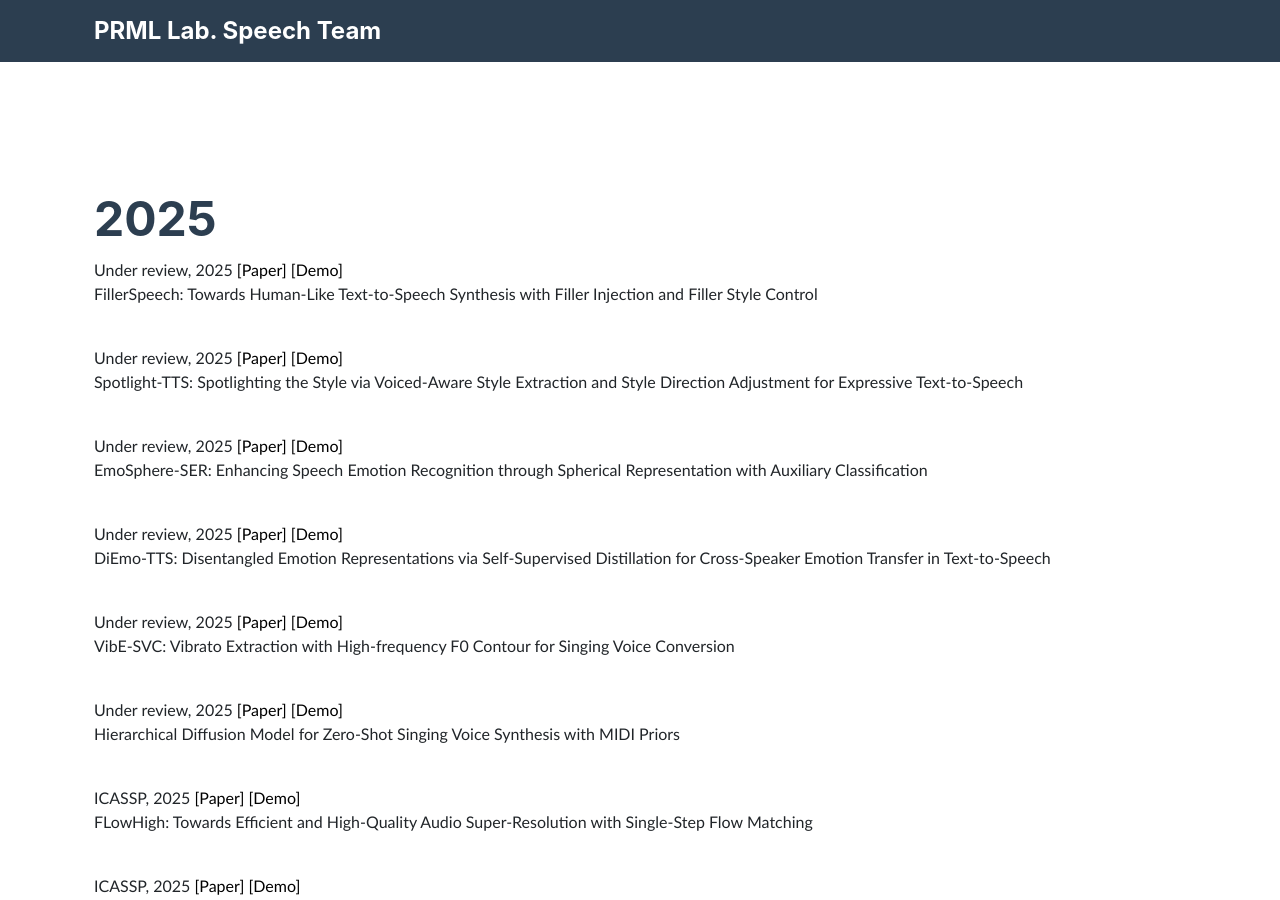
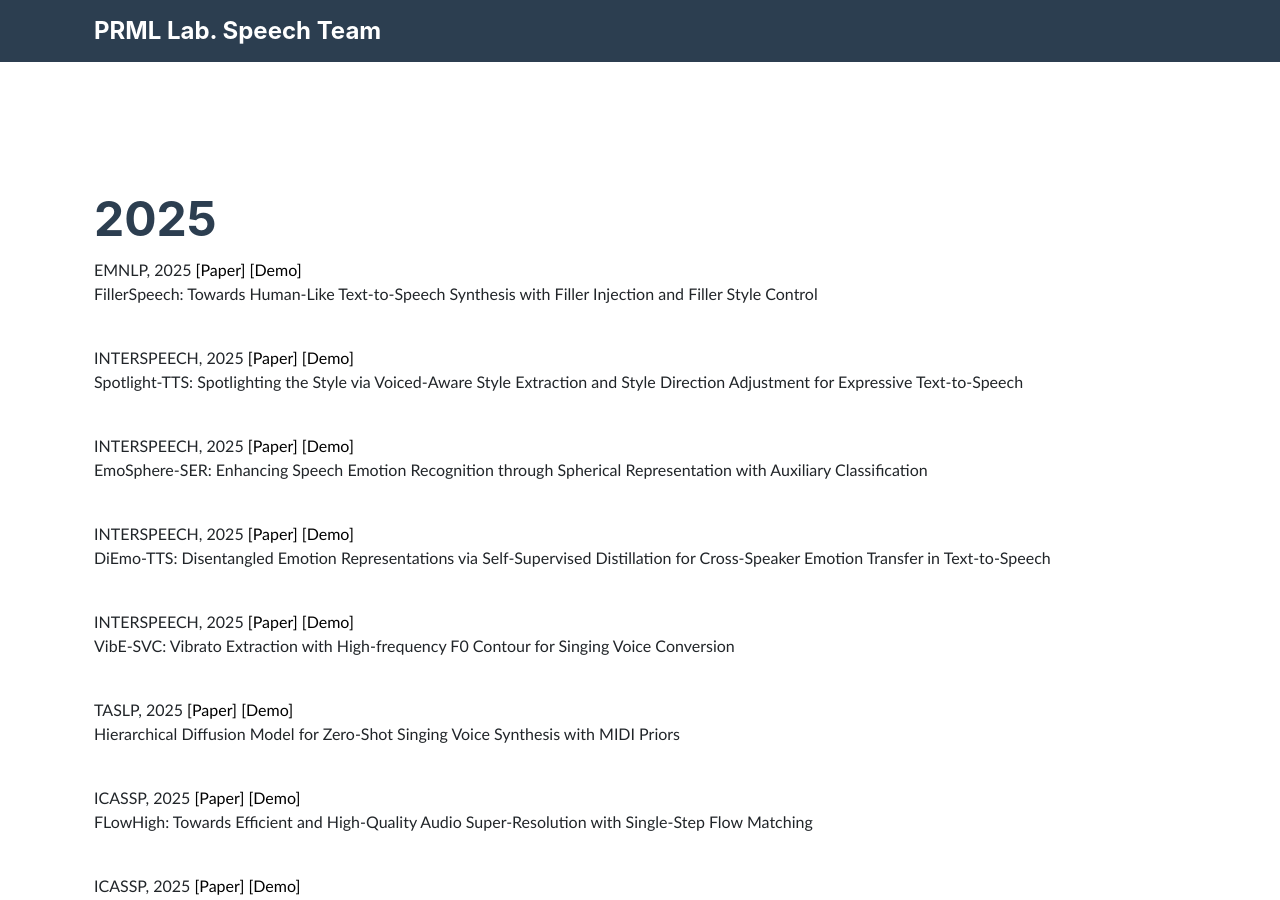
Before and after one commit to speech-team-korea/speech-team-korea.github.io, a Jekyll site: the page publications.html, which Jekyll copies as it is, in a window 1280 px wide and 900 px high, scrolled down 553 px. Built offline with Jekyll 4.4.1, drawn with Linux system fonts in a browser that asks for light colours; nearby versions of some CDN libraries; some web fonts are replaced.

Commit message:
Update publications.html

```diff
--- a/publications.html
+++ b/publications.html
@@ -109,7 +109,7 @@
               <thead>
                 <tr>
                   <h7
-                    >Under review, <time>2025 </time>
+                    >EMNLP, <time>2025 </time>
                     <a href="">[Paper]</a>
                     <a href=""
                       >[Demo]</a
@@ -123,7 +123,7 @@
 
                 <tr>
                   <h7
-                    >Under review, <time>2025 </time>
+                    >INTERSPEECH, <time>2025 </time>
                     <a href="">[Paper]</a>
                     <a href=""
                       >[Demo]</a
@@ -137,7 +137,7 @@
 
                 <tr>
                   <h7
-                    >Under review, <time>2025 </time>
+                    >INTERSPEECH, <time>2025 </time>
                     <a href="">[Paper]</a>
                     <a href=""
                       >[Demo]</a
@@ -151,7 +151,7 @@
 
                 <tr>
                   <h7
-                    >Under review, <time>2025 </time>
+                    >INTERSPEECH, <time>2025 </time>
                     <a href="">[Paper]</a>
                     <a href=""
                       >[Demo]</a
@@ -165,7 +165,7 @@
 
                 <tr>
                   <h7
-                    >Under review, <time>2025 </time>
+                    >INTERSPEECH, <time>2025 </time>
                     <a href="">[Paper]</a>
                     <a href=""
                       >[Demo]</a
@@ -179,7 +179,7 @@
 
                 <tr>
                   <h7
-                    >Under review, <time>2025 </time>
+                    >TASLP, <time>2025 </time>
                     <a href="">[Paper]</a>
                     <a href=""
                       >[Demo]</a
```
